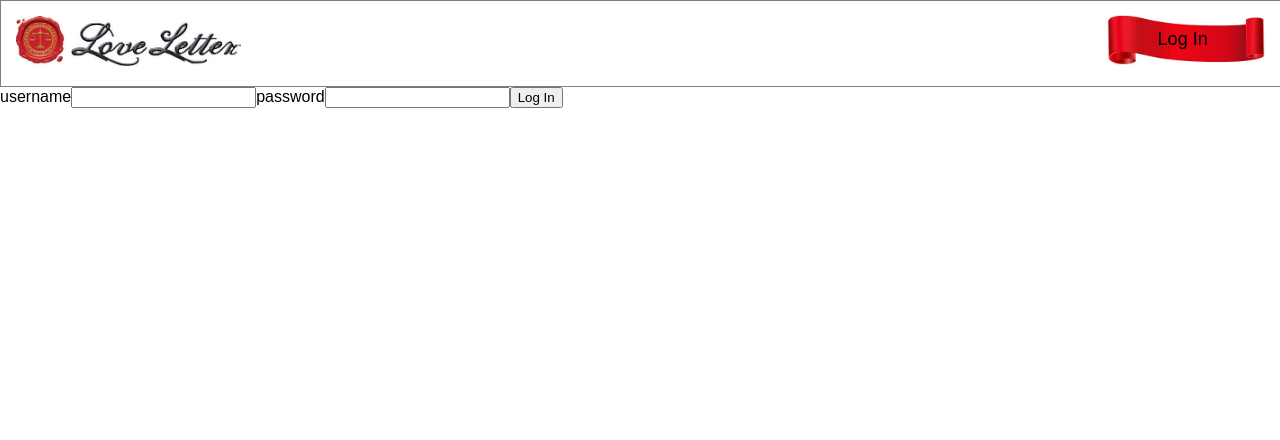
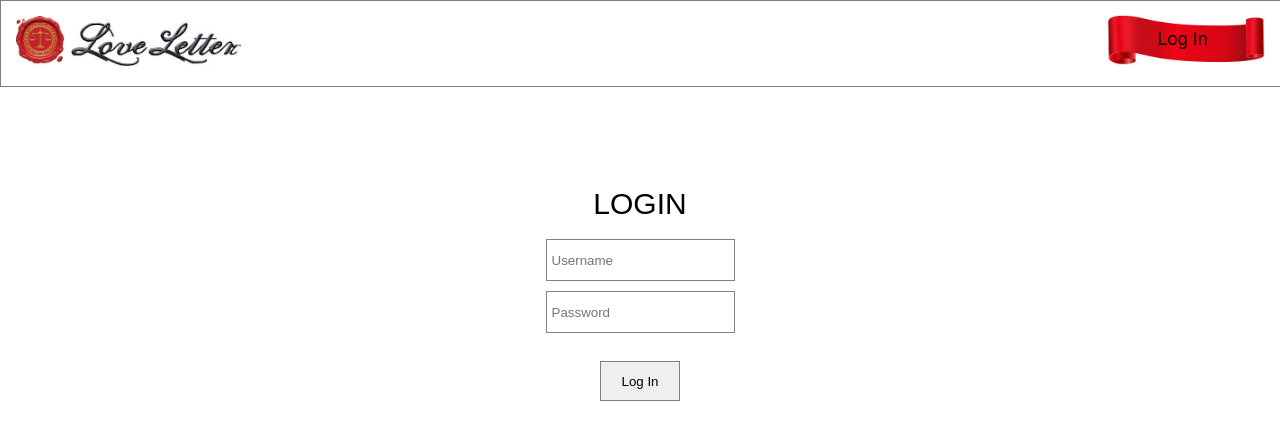
Before and after one commit to obrown06/love-letter, a React app in the folder client/: page /login in a window 1280 px wide. Built offline with nearby package versions, Linux system fonts and the light colour scheme.

Commit message:
Cleaned up Login page

```diff
--- a/client/src/components/avatar.module.css
+++ b/client/src/components/avatar.module.css
@@ -1,8 +1,8 @@
 .container {
   height: 100%;
   position: relative;
-  padding-left: 5px;
-  padding-right: 5px;
+  margin-left: 20px;
+  margin-right: 20px;
 }
 
 .text {
--- a/client/src/components/login-form.js
+++ b/client/src/components/login-form.js
@@ -3,6 +3,7 @@ import cookieClient from 'react-cookie';
 import UserProfile from 'utils/user-profile.js';
 import { myaxios } from 'utils/axios.js';
 import { Redirect } from 'react-router-dom';
+import styles from "components/login-form.module.css";
 
 
 class LoginForm extends React.Component {
@@ -37,26 +38,37 @@ class LoginForm extends React.Component {
 
   render() {
     return (
-      <div>
-      <form onSubmit={this.handleSubmit}>
-        <label htmlFor="username">username</label>
+      <div className={styles.container}>
+      <div className={styles.loginFormContainer}>
+      <div className={styles.loginFormTitle}>
+        LOGIN
+      </div>
+      <br></br>
+      <form onSubmit={this.handleSubmit} className={styles.form}>
         <input
           type="text"
           name="username"
+          placeholder="Username"
+          autocomplete="off"
           value={this.state.username}
           onChange={this.handleChange}
+          className={styles.input}
         />
 
-        <label htmlFor="password">password</label>
         <input
           type="password"
           name="password"
+          placeholder="Password"
           value={this.state.password}
           onChange={this.handleChange}
+          className={styles.input}
         />
 
-        <input type="submit" value="Log In" />
+        <br></br><br></br>
+
+        <input type="submit" value="Log In" className={styles.submitButton}/>
       </form>
+      </div>
       </div>
     );
   }
--- a/client/src/components/login-form.module.css
+++ b/client/src/components/login-form.module.css
@@ -0,0 +1,48 @@
+.container {
+  position: absolute;
+  width: 100%;
+  left: 0%;
+  text-align: center;
+  display: block;
+}
+
+.loginFormContainer {
+  display: inline-block;
+  width: 200px;
+  margin-top: 100px;
+}
+
+.loginFormTitle {
+  font-size: 30px;
+  text-align: center;
+}
+
+.input {
+  height: 30px;
+  margin-bottom: 10px;
+  display: inline-block;
+  font-family: fantasy;
+  padding: 5px;
+  border: 1px solid grey;
+}
+
+.input:focus {
+  outline: none;
+}
+
+.form {
+  display: block;
+  text-align: center;
+}
+
+.submitButton {
+  height: 40px;
+  font-family: fantasy;
+  border: 1px solid grey;
+  width: 80px;
+  cursor: pointer;
+}
+
+.submitButton:hover {
+  background-color: #D7D5D5;
+}
```
